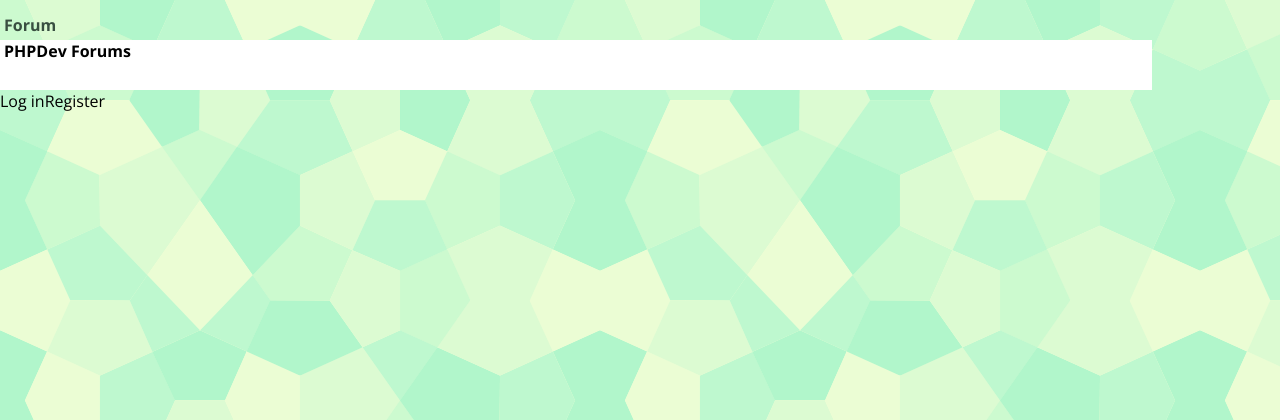
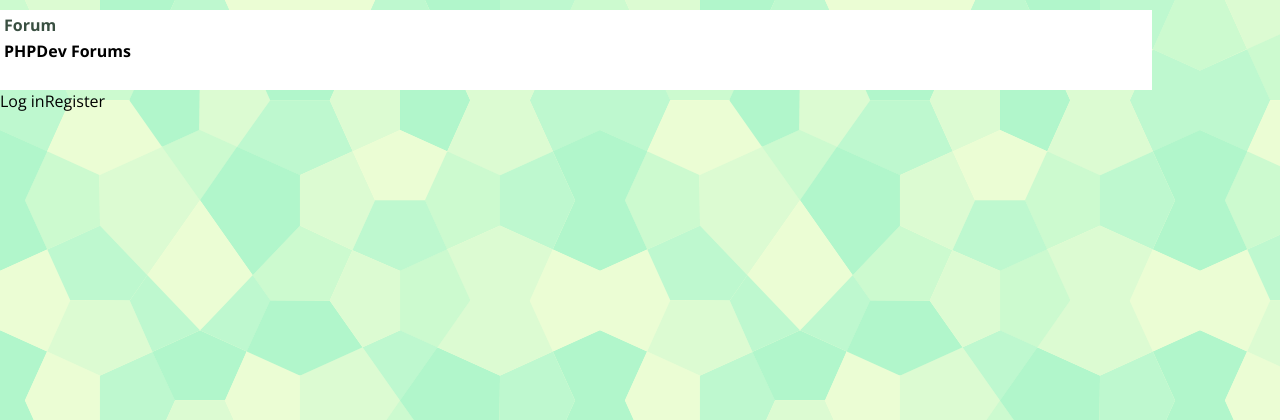
Before and after one commit to DaanvdS/PHPDevForum, a PHP site: page / in a window 1280 px wide. Shown: the top 420 px of the page. Run offline with PHP 8.4, Linux system fonts and the light colour scheme; data that the repository does not hold is empty; some libraries are stand-ins or nearby versions.

Commit message:
Push from Wietze (27 Jan 2015 06:03:13 PM)

```diff
--- a/styles/style.css
+++ b/styles/style.css
@@ -47,6 +47,7 @@ a, a:visited
 #header
 {
 	position: absolute;
+	background-color:#FFFFFF;
 	left: 0px;
 	top: 10px;
 	height: 80px;
@@ -104,15 +105,10 @@ a, a:visited
 	-moz-border-radius-topright: 10px;
 	border-top-right-radius: 10px;	 */
 }
-#account-info *
-{
-	top: 50px;
-	margin:10px;
-}
-#account-info img
+#header img
 {
 	float: right;
-	height: 31px;
+	max-height: 50px;
 }
 #adminavatar img
 {
```
